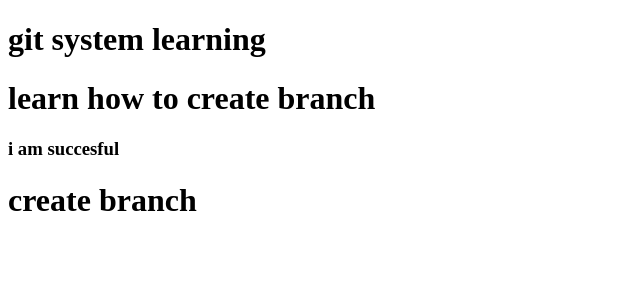
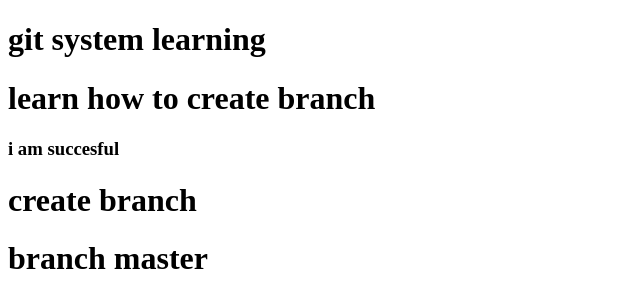
Before and after one commit to mdfizar/learngit, a plain HTML site: page index.html in a window 1280 px wide. Shown: the whole page, without its empty margins (0-640 px from the left). Drawn offline with Linux system fonts and the light colour scheme.

Commit message:
work on branch master

```diff
--- a/index.html
+++ b/index.html
@@ -10,5 +10,6 @@
   <h1>learn how to create branch</h1>
   <h3>i am succesful</h3>
   <h1>create branch</h1>
+  <h1>branch master</h1>
 </body>
 </html>
```
